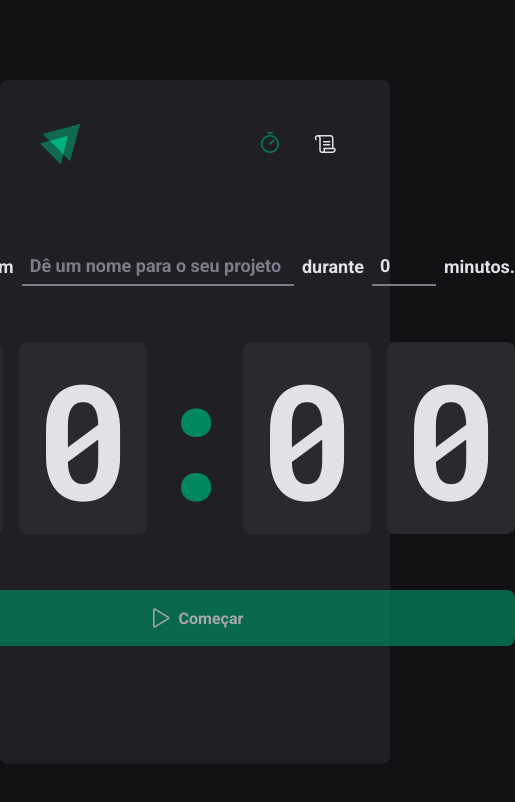
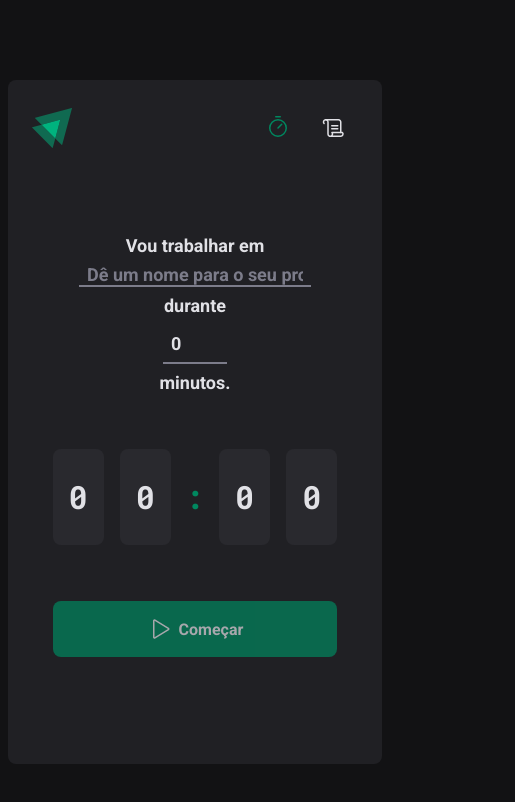
Before and after one commit to diegoalmda/ignite-timer, a React (Vite) app: page / in a window 390 px wide. Shown: the top 802 px of the page, 515 px wide, since content can reach past the window. Built offline with nearby package versions, Linux system fonts and the light colour scheme.

Commit message:
feat: implemented responsive design

```diff
--- a/src/layouts/DefaultLayout/styles.ts
+++ b/src/layouts/DefaultLayout/styles.ts
@@ -11,4 +11,13 @@ export const LayoutContainer = styled.div`
 
   display: flex;
   flex-direction: column;
+
+  @media (max-width: 1220px) {
+    margin: 5rem 1.5rem;
+  }
+
+  @media (max-width: 800px) {
+    padding: 1.5rem;
+    margin: 5rem 0.5rem;
+  }
 `
--- a/src/pages/History/styles.ts
+++ b/src/pages/History/styles.ts
@@ -10,6 +10,10 @@ export const HistoryContainer = styled.main`
   h1 {
     font-size: 1.5rem;
     color: ${(props) => props.theme['gray-100']};
+  }
+
+  @media (max-width: 1020px) {
+    padding: 0.5rem 0;
   }
 `
 
@@ -52,6 +56,10 @@ export const HistoryList = styled.div`
       &:first-child {
         width: 50%;
         padding-left: 1.5rem;
+
+        @media (max-width: 1020px) {
+          width: 30%;
+        }
       }
 
       &:last-child {
--- a/src/pages/Home/components/Countdown/styles.ts
+++ b/src/pages/Home/components/Countdown/styles.ts
@@ -14,6 +14,26 @@ export const CountdownContainer = styled.div`
     padding: 2rem 1rem;
     border-radius: 8px;
   }
+
+  @media (max-width: 800px) {
+    font-size: 6rem;
+    line-height: 2rem;
+  }
+
+  @media (max-width: 640px) {
+    font-size: 4rem;
+  }
+
+  @media (max-width: 465px) {
+    font-size: 2rem;
+  }
+
+  @media (max-width: 340px) {
+    line-height: 1.2rem;
+    span {
+      padding: 2rem 0.8rem;
+    }
+  }
 `
 
 export const Separator = styled.div`
@@ -24,4 +44,12 @@ export const Separator = styled.div`
   overflow: hidden;
   display: flex;
   justify-content: center;
+
+  @media (max-width: 465px) {
+    width: 1rem;
+  }
+
+  @media (max-width: 340px) {
+    width: 0.5rem;
+  }
 `
--- a/src/pages/Home/components/NewCycleForm/styles.ts
+++ b/src/pages/Home/components/NewCycleForm/styles.ts
@@ -10,6 +10,10 @@ export const FormContainer = styled.div`
   font-size: 1.125rem;
   font-weight: bold;
   flex-wrap: wrap;
+
+  @media (max-width: 640px) {
+    flex-direction: column;
+  }
 `
 
 const BaseInput = styled.input`
```
